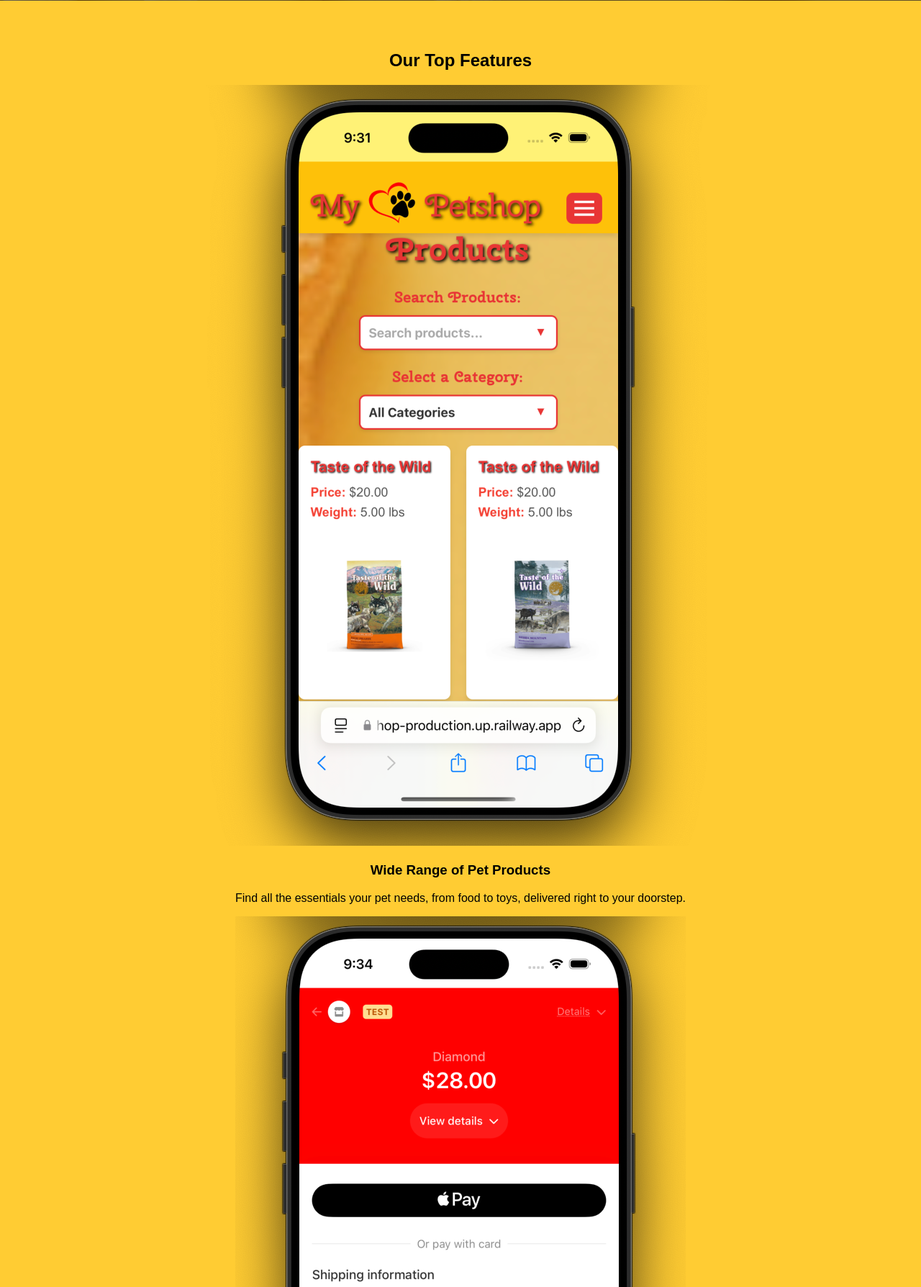
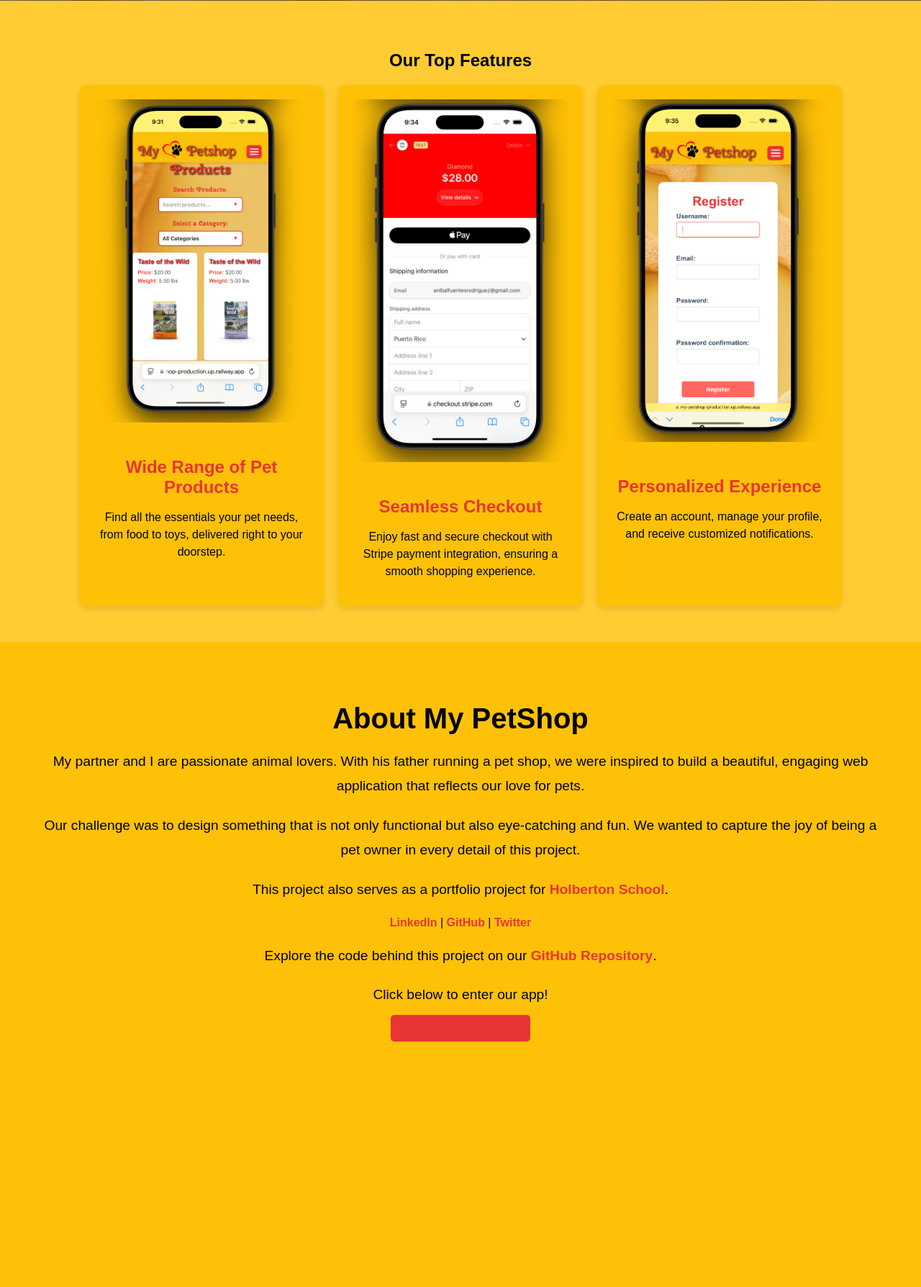
Before and after one commit to anibalfuentesrod/My-PetShop, a Django app: page /landing-page/ in a window 1280 px wide. Shown: the part 591-2379 px from the top of the page at 72% size. After the commit the page ends 2038 px from the top, so only its background shows below. Run offline with Django 5.2, Linux system fonts and the light colour scheme.

Commit message:
Update styless.css

```diff
--- a/myapp/static/css/styless.css
+++ b/myapp/static/css/styless.css
@@ -253,3 +253,45 @@
     height: 500px;
 
 }
+
+/* Features Container */
+.features-container {
+    display: flex;
+    flex-wrap: wrap;
+    justify-content: center;
+    gap: 20px;
+    color: #ffcc33;
+}
+
+/* Feature Item */
+.feature-item {
+    background-color: #ffc107;
+    border-radius: 10px;
+    box-shadow: 0 4px 8px rgba(0, 0, 0, 0.1);
+    padding: 20px;
+    max-width: 300px;
+    text-align: center;
+    transition: transform 0.3s ease, box-shadow 0.3s ease;
+}
+
+.feature-item img {
+    max-width: 100%;
+    border-radius: 10px;
+    margin-bottom: 20px;
+}
+
+.feature-item h3 {
+    font-size: 1.5rem;
+    color: #e83535;
+    margin-bottom: 15px;
+}
+
+.feature-item p {
+    font-size: 1rem;
+    color: #000000;
+    line-height: 1.5;
+}
+
+.feature-item:hover {
+    transform: translateY(-10px);
+    box-shadow: 0 8px 16px rgba(0, 0, 0, 0.2);
```
